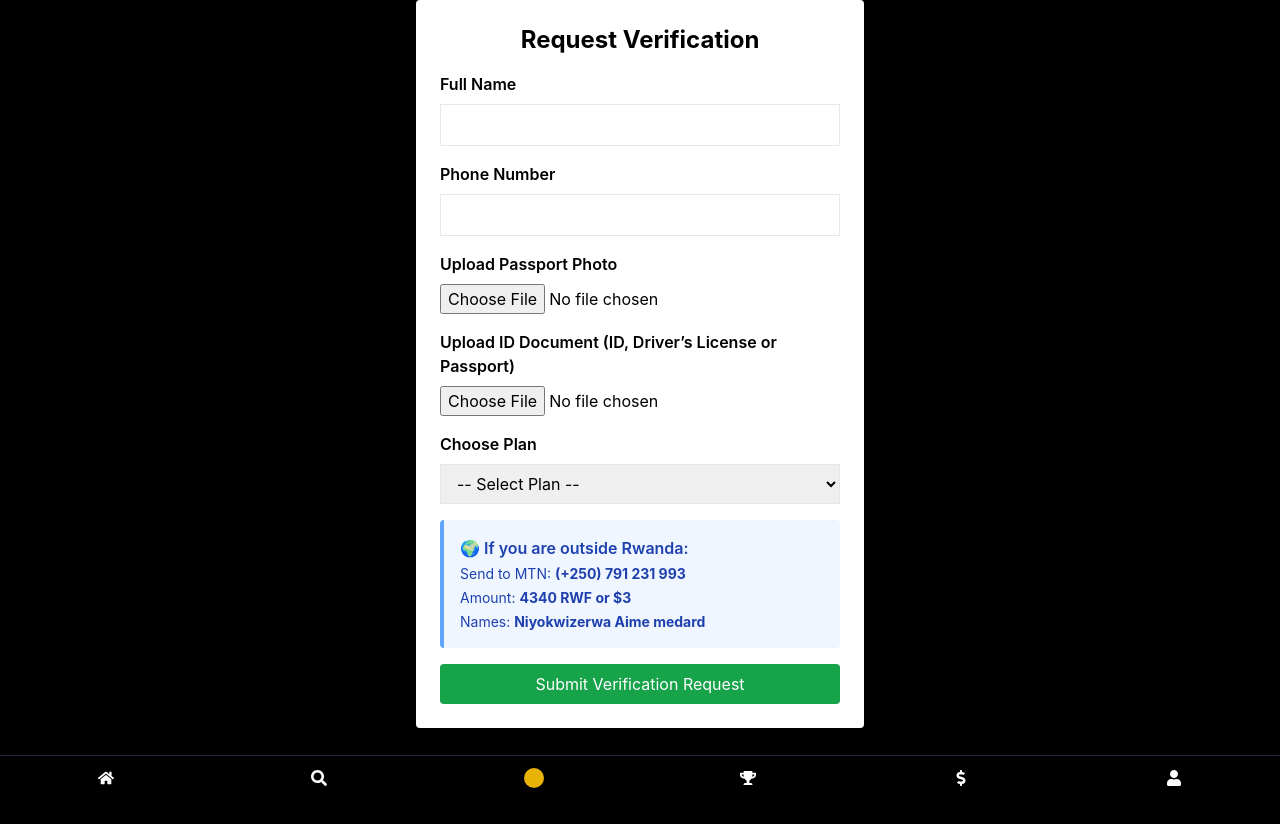
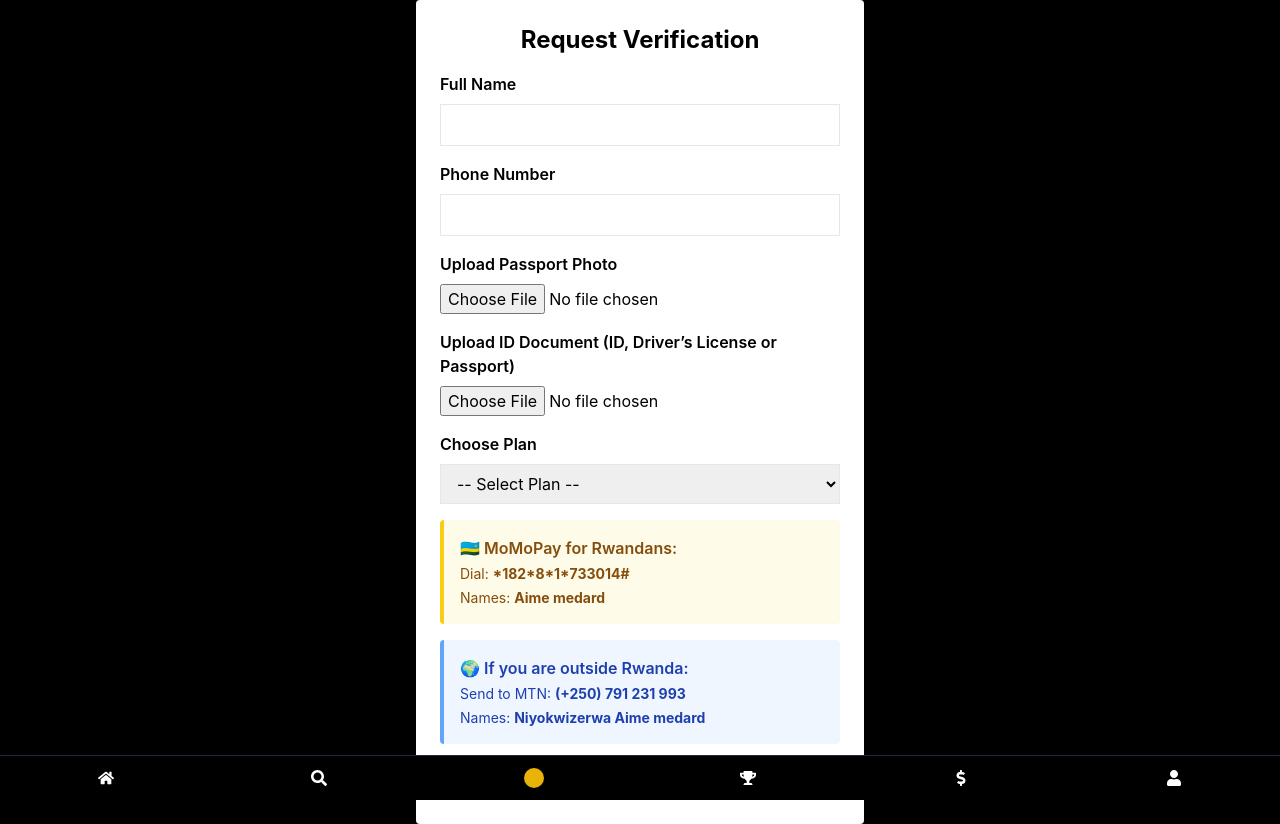
Before and after one commit to aime-coderw/reelgold, a React (Create React App) app: page /verify in a window 1280 px wide. Before the commit the page ends 800 px from the top, so only its background shows below. Built offline with nearby package versions, Linux system fonts and the light colour scheme.

Commit message:
Your update message

```diff
--- a/package.json
+++ b/package.json
@@ -3,6 +3,7 @@
   "version": "0.1.0",
   "private": true,
   "dependencies": {
+    "@capacitor/android": "^7.4.2",
     "@capacitor/cli": "^7.4.2",
     "@capacitor/core": "^7.4.2",
     "@ffmpeg/core": "^0.12.10",
--- a/src/ReelCard.js
+++ b/src/ReelCard.js
@@ -271,7 +271,7 @@ const ReelCard = ({ reel }) => {
             loop
             playsInline
             onClick={togglePlayPause}
-            className="aspect-[9/16] h-[80vh] object-contain bg-black"
+            className="aspect-[9/16] h-[82vh] object-contain bg-black"
           />
 
           {/* ... rest of your JSX for comments, likes, and sharing (unchanged) ... */}
--- a/src/VerificationPage.js
+++ b/src/VerificationPage.js
@@ -81,11 +81,14 @@ const VerificationPage = () => {
         <option value="creator">Creator (Blue Badge - 8680 RWF / $6)</option>
         <option value="pro">Pro (Gold Badge - 13,020 RWF / $9)</option>
       </select>
-
+        <div className="bg-yellow-50 border-l-4 border-yellow-400 text-yellow-800 p-4 mb-4 rounded">
+          <p className="font-semibold">🇷🇼 MoMoPay for Rwandans:</p>
+          <p className="text-sm mt-1">Dial: <strong>*182*8*1*733014#</strong></p>
+          <p className="text-sm mt-1">Names: <strong>Aime medard</strong></p>
+        </div>
        <div className="bg-blue-50 border-l-4 border-blue-400 text-blue-800 p-4 mb-4 rounded">
           <p className="font-semibold">🌍 If you are outside Rwanda:</p>
           <p className="text-sm mt-1">Send to MTN: <strong>(+250) 791 231 993</strong></p>
-          <p className="text-sm mt-1">Amount: <strong>4340 RWF or $3</strong></p>
         <p className="text-sm mt-1">Names: <strong>Niyokwizerwa Aime medard</strong></p>
         </div>
 
```
Also changed, not shown: capacitor.config.ts (added, +9 -0 lines), 54 other files (tests, documents, lock files or other folders).
